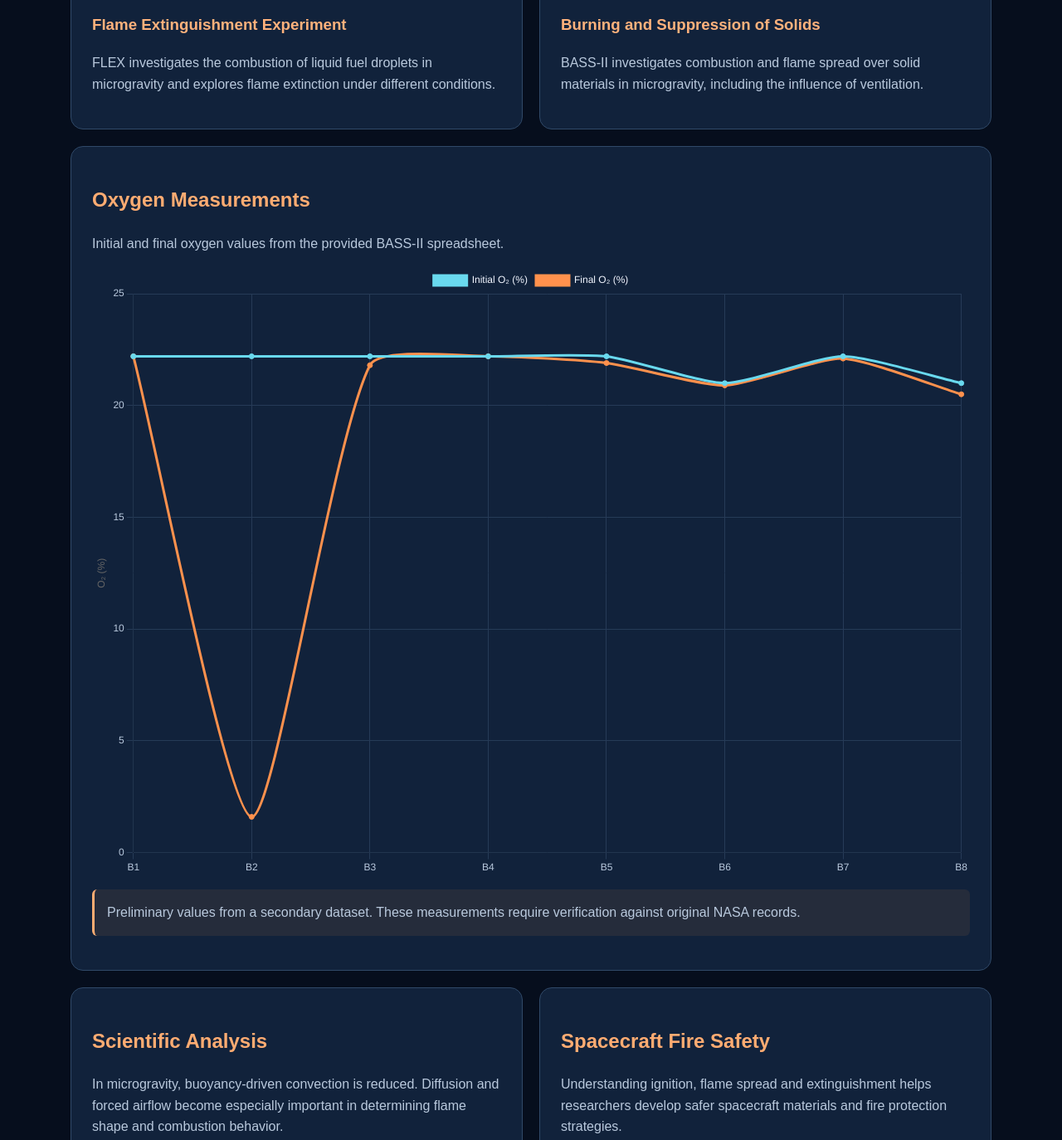
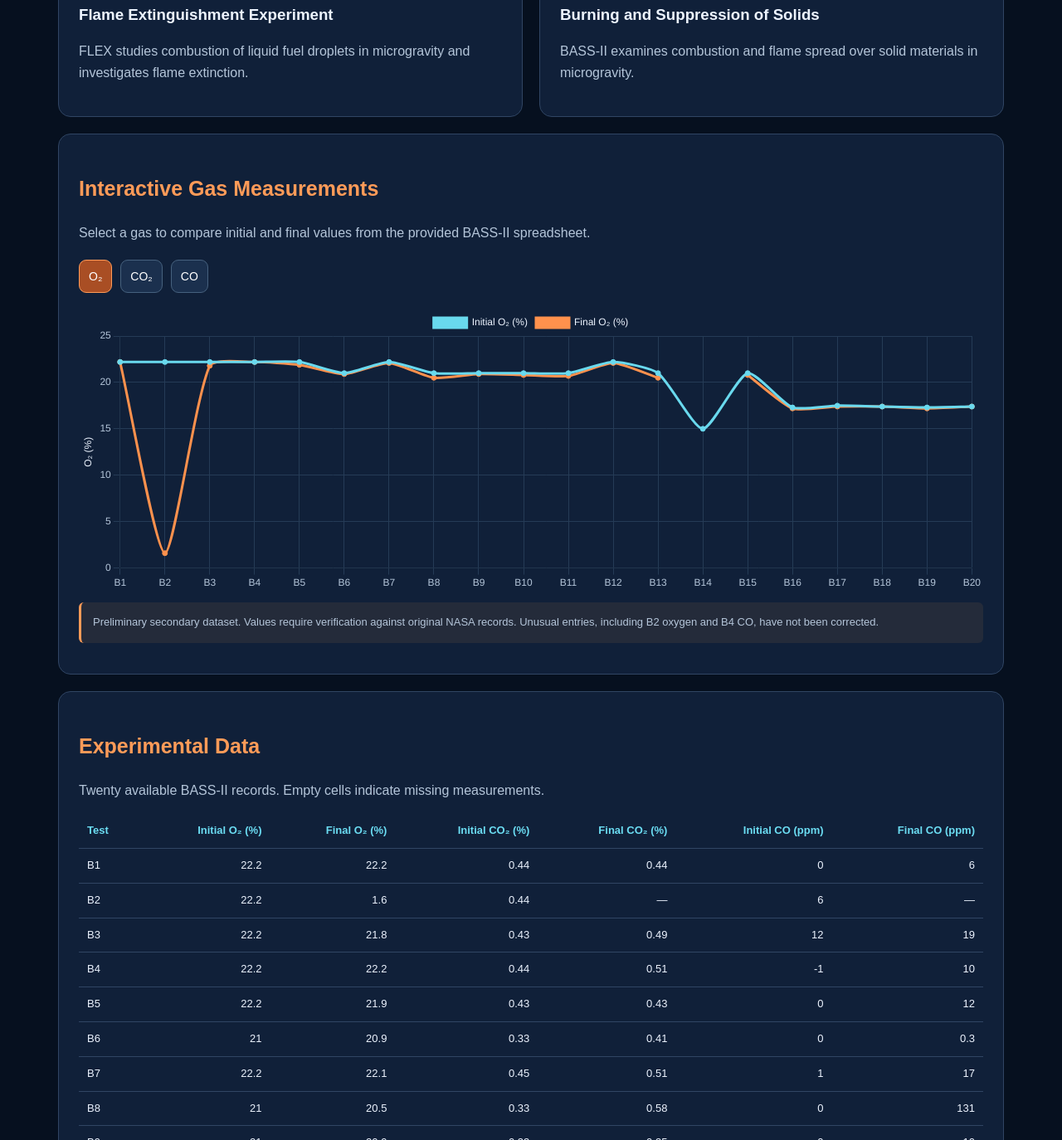
Before and after one commit to aleks1101/flameinfreefall, a plain HTML site: page data-analysis.html in a window 1280 px wide. Shown: the part 434-1808 px from the top of the page at 83% size. Drawn offline with nearby package versions, Linux system fonts and the light colour scheme; animation ran at ten frames a second.

Commit message:
Update data-analysis.html

```diff
--- a/data-analysis.html
+++ b/data-analysis.html
@@ -6,50 +6,66 @@
 <meta name="viewport" content="width=device-width, initial-scale=1">
 <title>NASA Data & Analysis | Flame in Freefall</title>
 <style>
+:root{
+ --bg:#06101f;--panel:#102039;--line:#304563;
+ --text:#edf4ff;--muted:#b4c5d9;
+ --orange:#ff9b58;--blue:#6bdcf2
+}
 *{box-sizing:border-box}
 body{
- margin:0;background:#060e1d;color:#f2f6ff;
- font:16px/1.6 Arial,sans-serif
+ margin:0;background:var(--bg);color:var(--text);
+ font-family:Arial,sans-serif;line-height:1.6
 }
 header{
- padding:20px 6%;background:#0c1b30;
+ padding:18px 6%;background:#0c1b30;
  display:flex;justify-content:space-between;
- align-items:center;gap:15px;flex-wrap:wrap
+ align-items:center;gap:16px;flex-wrap:wrap;
+ border-bottom:1px solid var(--line)
 }
-a{color:#79dcf4}
-.logo{color:#ff9b58;font-weight:bold}
-nav{display:flex;gap:15px;align-items:center;flex-wrap:wrap}
-select{
- background:#182d49;color:white;
- border:1px solid #46617e;
- padding:10px;border-radius:8px
+.logo{font-weight:bold;color:var(--orange);text-decoration:none}
+nav{display:flex;gap:16px;align-items:center;flex-wrap:wrap}
+a{color:var(--blue)}
+select,button{
+ background:#1b304e;color:white;border:1px solid #46617e;
+ border-radius:9px;padding:11px;font-size:14px;cursor:pointer
 }
-main{max-width:1150px;margin:auto;padding:50px 20px}
-h1{font-size:clamp(32px,5vw,55px);line-height:1.1}
-h2{color:#ffac72}
-p{color:#b9c9dd}
-.tag{color:#70d6ed;letter-spacing:2px}
+button.active{background:#a94e24;border-color:var(--orange)}
+main{max-width:1180px;margin:auto;padding:45px 20px}
+h1{font-size:clamp(34px,5vw,54px);line-height:1.1}
+h2{color:var(--orange);font-size:25px}
+h3{margin-bottom:8px}
+p{color:var(--muted)}
+.tag{color:var(--blue);letter-spacing:2px;font-size:12px}
 .grid{
- display:grid;grid-template-columns:repeat(2,1fr);
- gap:20px;margin:30px 0
+ display:grid;grid-template-columns:repeat(2,minmax(0,1fr));
+ gap:20px;margin-top:30px
 }
 .card{
- background:#11223b;border:1px solid #304968;
- padding:25px;border-radius:15px
+ background:var(--panel);border:1px solid var(--line);
+ border-radius:15px;padding:24px;min-width:0
 }
-.card h3{color:#ffb27c}
 .full{grid-column:1/-1}
-canvas{width:100%;height:320px}
+.controls{display:flex;gap:10px;flex-wrap:wrap;margin:20px 0}
+.chartbox{height:340px;position:relative}
+canvas{width:100%!important;height:100%!important}
 .note{
- background:#252c3b;border-left:3px solid #ffac72;
- padding:15px;border-radius:6px
+ background:#242b3a;border-left:3px solid var(--orange);
+ padding:14px;border-radius:6px;font-size:13px
 }
-.links a{display:block;margin:15px 0;overflow-wrap:anywhere}
+.tablewrap{overflow-x:auto}
+table{width:100%;border-collapse:collapse;min-width:650px}
+th,td{
+ padding:10px;border-bottom:1px solid #304563;
+ text-align:right;font-size:13px
+}
+th:first-child,td:first-child{text-align:left}
+th{color:var(--blue)}
+.sources a{display:block;margin:12px 0;overflow-wrap:anywhere}
 footer{
- padding:25px;text-align:center;
- border-top:1px solid #304968;color:#91a6c0
+ text-align:center;color:#91a5bf;padding:25px;
+ border-top:1px solid var(--line)
 }
-@media(max-width:700px){
+@media(max-width:750px){
  .grid{grid-template-columns:1fr}
  .full{grid-column:auto}
 }
@@ -73,8 +89,8 @@ footer{
  <div class="tag">NASA SPACE APPS CHALLENGE</div>
  <h1 id="title">NASA Data & Analysis</h1>
  <p id="intro">
-  Explore microgravity combustion research,
-  experimental observations and scientific sources.
+  Explore microgravity combustion experiments,
+  gas measurements and scientific research.
  </p>
 
  <div class="grid">
@@ -82,9 +98,8 @@ footer{
    <h2>FLEX</h2>
    <h3>Flame Extinguishment Experiment</h3>
    <p id="flex">
-    FLEX investigates the combustion of liquid
-    fuel droplets in microgravity and explores
-    flame extinction under different conditions.
+    FLEX studies combustion of liquid fuel droplets
+    in microgravity and investigates flame extinction.
    </p>
   </section>
 
@@ -92,208 +107,300 @@ footer{
    <h2>BASS-II</h2>
    <h3>Burning and Suppression of Solids</h3>
    <p id="bass">
-    BASS-II investigates combustion and flame
-    spread over solid materials in microgravity,
-    including the influence of ventilation.
+    BASS-II examines combustion and flame spread
+    over solid materials in microgravity.
    </p>
   </section>
 
   <section class="card full">
-   <h2 id="chartTitle">Oxygen Measurements</h2>
-   <p id="chartDesc">
-    Initial and final oxygen values from the
-    provided BASS-II spreadsheet.
+   <h2 id="chartTitle">Interactive Gas Measurements</h2>
+   <p id="chartIntro">
+    Select a gas to compare initial and final values
+    from the provided BASS-II spreadsheet.
    </p>
-   <canvas id="oxygenChart" height="320"></canvas>
+   <div class="controls">
+    <button class="active" data-gas="o2"
+      onclick="selectGas('o2')">O₂</button>
+    <button data-gas="co2"
+      onclick="selectGas('co2')">CO₂</button>
+    <button data-gas="co"
+      onclick="selectGas('co')">CO</button>
+   </div>
+   <div class="chartbox">
+    <canvas id="chart"></canvas>
+   </div>
    <p class="note" id="warning">
-    Preliminary values from a secondary dataset.
-    These measurements require verification
-    against original NASA records.
+    Preliminary secondary dataset. Values require
+    verification against original NASA records.
    </p>
   </section>
 
+  <section class="card full">
+   <h2 id="tableTitle">Experimental Data</h2>
+   <p id="tableIntro">
+    Twenty available BASS-II records. Empty cells
+    indicate missing measurements.
+   </p>
+   <div class="tablewrap">
+    <table id="dataTable"></table>
+   </div>
+  </section>
+
   <section class="card">
-   <h2 id="analysisTitle">Scientific Analysis</h2>
+   <h2 id="analysisTitle">Scientific Interpretation</h2>
    <p id="analysis">
-    In microgravity, buoyancy-driven convection
-    is reduced. Diffusion and forced airflow
-    become especially important in determining
-    flame shape and combustion behavior.
+    Microgravity reduces buoyancy-driven convection.
+    Diffusion and forced airflow therefore play
+    important roles in flame behavior.
+    Gas measurements can help investigate combustion,
+    but interpretation requires experiment-specific
+    conditions and verified records.
    </p>
   </section>
 
   <section class="card">
    <h2 id="safetyTitle">Spacecraft Fire Safety</h2>
    <p id="safety">
-    Understanding ignition, flame spread and
-    extinguishment helps researchers develop
-    safer spacecraft materials and fire
-    protection strategies.
+    Research into ignition, flame spread and
+    extinguishment helps scientists improve
+    spacecraft fire protection.
    </p>
   </section>
 
-  <section class="card full links">
+  <section class="card full sources">
    <h2 id="sourcesTitle">Scientific Sources</h2>
 
-   <a href="https://www.sciencedirect.com/science/article/abs/pii/S0010218017300846" target="_blank" rel="noopener">
-    Combustion and Flame — Research Article
-   </a>
+   <a target="_blank" rel="noopener"
+   href="https://www.sciencedirect.com/science/article/abs/pii/S0010218017300846">
+   Combustion and Flame — Research Article</a>
 
-   <a href="https://www.americanscientist.org/article/fire-in-microgravity" target="_blank" rel="noopener">
-    American Scientist — Fire in Microgravity
-   </a>
+   <a target="_blank" rel="noopener"
+   href="https://www.americanscientist.org/article/fire-in-microgravity">
+   American Scientist — Fire in Microgravity</a>
 
-   <a href="https://www.nasa.gov/wp-content/uploads/2025/07/flame-extinguishment-experiment-flex.pdf?emrc=f75994" target="_blank" rel="noopener">
-    NASA — Flame Extinguishment Experiment (FLEX)
-   </a>
+   <a target="_blank" rel="noopener"
+   href="https://www.nasa.gov/wp-content/uploads/2025/07/flame-extinguishment-experiment-flex.pdf?emrc=f75994">
+   NASA — Flame Extinguishment Experiment (FLEX)</a>
 
-   <a href="https://www.nasa.gov/wp-content/uploads/2025/07/burning-and-suppression-of-solids-bass.pdf?emrc=3a5c2c" target="_blank" rel="noopener">
-    NASA — Burning and Suppression of Solids (BASS)
-   </a>
+   <a target="_blank" rel="noopener"
+   href="https://www.nasa.gov/wp-content/uploads/2025/07/burning-and-suppression-of-solids-bass.pdf?emrc=3a5c2c">
+   NASA — Burning and Suppression of Solids (BASS)</a>
 
-   <a href="https://hightech.fm/2023/09/29/tiangong-fire-microgravity" target="_blank" rel="noopener">
-    Hightech — Fire Research in Microgravity
-   </a>
+   <a target="_blank" rel="noopener"
+   href="https://hightech.fm/2023/09/29/tiangong-fire-microgravity">
+   Hightech — Fire Research in Microgravity</a>
   </section>
  </div>
 </main>
 
-<footer>
- FLAME IN FREEFALL · NASA SPACE APPS CHALLENGE
-</footer>
+<footer>FLAME IN FREEFALL · NASA SPACE APPS CHALLENGE</footer>
 
 <script src="https://cdn.jsdelivr.net/npm/chart.js@4.4.8/dist/chart.umd.min.js"></script>
 <script>
-const translations = {
+// Preliminary data transcribed from the supplied BASS-II table.
+// Columns: Test, O2 initial/final, CO2 initial/final,
+// CO initial/final. Null means missing.
+const records=[
+ ["B1",22.2,22.2,.44,.44,0,6],
+ ["B2",22.2,1.6,.44,null,6,null],
+ ["B3",22.2,21.8,.43,.49,12,19],
+ ["B4",22.2,22.2,.44,.51,-1,10],
+ ["B5",22.2,21.9,.43,.43,0,12],
+ ["B6",21,20.9,.33,.41,0,.3],
+ ["B7",22.2,22.1,.45,.51,1,17],
+ ["B8",21,20.5,.33,.58,0,131],
+ ["B9",21,20.9,.33,.35,0,10],
+ ["B10",21,20.8,.33,.44,0,23],
+ ["B11",21,20.7,.33,.47,0,46],
+ ["B12",22.2,22.1,.51,.56,17,33],
+ ["B13",21,20.5,.33,.65,0,61],
+ ["B14",15,null,0,null,.2,null],
+ ["B15",21,20.8,.33,.43,0,22],
+ ["B16",17.3,17.2,.47,.51,103,119],
+ ["B17",17.5,17.4,.2,.34,0,47],
+ ["B18",17.4,17.4,.34,.42,47,78],
+ ["B19",17.3,17.2,.51,.57,119,131],
+ ["B20",17.4,17.4,.42,.47,78,103]
+];
+
+const translations={
  en:{
-  home:"Home",
-  title:"NASA Data & Analysis",
-  intro:"Explore microgravity combustion research, experimental observations and scientific sources.",
-  flex:"FLEX investigates the combustion of liquid fuel droplets in microgravity and explores flame extinction under different conditions.",
-  bass:"BASS-II investigates combustion and flame spread over solid materials in microgravity, including the influence of ventilation.",
-  chartTitle:"Oxygen Measurements",
-  chartDesc:"Initial and final oxygen values from the provided BASS-II spreadsheet.",
-  warning:"Preliminary values from a secondary dataset. These measurements require verification against original NASA records.",
-  analysisTitle:"Scientific Analysis",
-  analysis:"In microgravity, buoyancy-driven convection is reduced. Diffusion and forced airflow become especially important in determining flame shape and combustion behavior.",
+  home:"Home",title:"NASA Data & Analysis",
+  intro:"Explore microgravity combustion experiments, gas measurements and scientific research.",
+  flex:"FLEX studies combustion of liquid fuel droplets in microgravity and investigates flame extinction.",
+  bass:"BASS-II examines combustion and flame spread over solid materials in microgravity.",
+  chartTitle:"Interactive Gas Measurements",
+  chartIntro:"Select a gas to compare initial and final values from the provided BASS-II spreadsheet.",
+  warning:"Preliminary secondary dataset. Values require verification against original NASA records. Unusual entries, including B2 oxygen and B4 CO, have not been corrected.",
+  tableTitle:"Experimental Data",
+  tableIntro:"Twenty available BASS-II records. Empty cells indicate missing measurements.",
+  analysisTitle:"Scientific Interpretation",
+  analysis:"Microgravity reduces buoyancy-driven convection. Diffusion and forced airflow therefore play important roles in flame behavior. Gas measurements can help investigate combustion, but interpretation requires experiment-specific conditions and verified records.",
   safetyTitle:"Spacecraft Fire Safety",
-  safety:"Understanding ignition, flame spread and extinguishment helps researchers develop safer spacecraft materials and fire protection strategies.",
+  safety:"Research into ignition, flame spread and extinguishment helps scientists improve spacecraft fire protection.",
   sourcesTitle:"Scientific Sources",
-  initial:"Initial O₂ (%)",
-  final:"Final O₂ (%)"
+  initial:"Initial",final:"Final",test:"Test"
  },
  ru:{
-  home:"Главная",
-  title:"Данные и анализ NASA",
-  intro:"Исследуйте горение в микрогравитации, экспериментальные наблюдения и научные источники.",
-  flex:"FLEX исследует горение капель жидкого топлива в микрогравитации и условия затухания пламени.",
-  bass:"BASS-II изучает горение и распространение пламени по твёрдым материалам в микрогравитации, включая влияние вентиляции.",
-  chartTitle:"Измерения кислорода",
-  chartDesc:"Начальные и конечные значения кислорода из предоставленной таблицы BASS-II.",
-  warning:"Предварительные значения из вторичного набора данных. Необходима сверка с оригинальными записями NASA.",
-  analysisTitle:"Научный анализ",
-  analysis:"В микрогравитации ослаблена конвекция, вызванная плавучестью. Диффузия и принудительный воздушный поток приобретают особое значение для формы пламени и процесса горения.",
+  home:"Главная",title:"Данные и анализ NASA",
+  intro:"Исследуйте эксперименты по горению в микрогравитации, измерения газов и научные материалы.",
+  flex:"FLEX изучает горение капель жидкого топлива в микрогравитации и условия затухания пламени.",
+  bass:"BASS-II исследует горение и распространение пламени по твёрдым материалам в микрогравитации.",
+  chartTitle:"Интерактивные графики газов",
+  chartIntro:"Выберите газ, чтобы сравнить начальные и конечные значения из предоставленной таблицы BASS-II.",
+  warning:"Предварительная вторичная выборка. Необходима сверка с оригинальными записями NASA. Необычные значения, включая кислород B2 и CO B4, не исправлялись.",
+  tableTitle:"Экспериментальные данные",
+  tableIntro:"20 доступных записей BASS-II. Пустые ячейки означают отсутствие измерений.",
+  analysisTitle:"Научная интерпретация",
+  analysis:"В микрогравитации ослаблена конвекция, вызванная плавучестью. Поэтому диффузия и принудительный воздушный поток особенно важны для поведения пламени. Для интерпретации измерений необходимы условия каждого эксперимента и проверенные исходные записи.",
   safetyTitle:"Пожарная безопасность космических аппаратов",
-  safety:"Изучение воспламенения, распространения и тушения пламени помогает разрабатывать более безопасные материалы и системы защиты космических аппаратов.",
+  safety:"Исследования воспламенения, распространения и тушения пламени помогают совершенствовать противопожарную защиту космических аппаратов.",
   sourcesTitle:"Научные источники",
-  initial:"Начальный O₂ (%)",
-  final:"Конечный O₂ (%)"
+  initial:"Начальный",final:"Конечный",test:"Опыт"
  },
  kk:{
-  home:"Басты бет",
-  title:"NASA деректері және талдау",
-  intro:"Микрогравитация жағдайындағы жануды, тәжірибелік бақылауларды және ғылыми дереккөздерді зерттеңіз.",
-  flex:"FLEX микрогравитациядағы сұйық отын тамшыларының жануын және жалынның сөну жағдайларын зерттейді.",
-  bass:"BASS-II микрогравитацияда қатты материалдардың жануын, жалынның таралуын және желдетудің әсерін зерттейді.",
-  chartTitle:"Оттегі өлшемдері",
-  chartDesc:"Ұсынылған BASS-II кестесіндегі оттегінің бастапқы және соңғы мәндері.",
-  warning:"Бұл екінші реттік деректер жиынтығынан алынған алдын ала мәндер. NASA-ның түпнұсқа жазбаларымен салыстыру қажет.",
-  analysisTitle:"Ғылыми талдау",
-  analysis:"Микрогравитацияда қалқымалылық әсерінен туындайтын конвекция әлсірейді. Диффузия мен мәжбүрлі ауа ағыны жалынның пішініне және жану процесіне маңызды әсер етеді.",
+  home:"Басты бет",title:"NASA деректері және талдау",
+  intro:"Микрогравитациядағы жану тәжірибелерін, газ өлшемдерін және ғылыми материалдарды зерттеңіз.",
+  flex:"FLEX микрогравитацияда сұйық отын тамшыларының жануын және жалынның сөнуін зерттейді.",
+  bass:"BASS-II микрогравитацияда қатты материалдардың жануын және жалынның таралуын зерттейді.",
+  chartTitle:"Газ өлшемдерінің интерактивті графиктері",
+  chartIntro:"BASS-II кестесіндегі бастапқы және соңғы мәндерді салыстыру үшін газды таңдаңыз.",
+  warning:"Бұл алдын ала алынған екінші реттік деректер. NASA түпнұсқаларымен тексеру қажет. B2 оттегі және B4 CO сияқты ерекше мәндер өзгертілмеген.",
+  tableTitle:"Тәжірибелік деректер",
+  tableIntro:"BASS-II бойынша қолжетімді 20 жазба. Бос ұяшықтар өлшемнің жоқ екенін білдіреді.",
+  analysisTitle:"Ғылыми түсіндіру",
+  analysis:"Микрогравитацияда қалқымалылықтан туындайтын конвекция әлсірейді. Сондықтан диффузия мен мәжбүрлі ауа ағыны жалынның әрекетіне маңызды әсер етеді. Өлшемдерді түсіндіру үшін әр тәжірибенің шарттары мен тексерілген бастапқы деректер қажет.",
   safetyTitle:"Ғарыш аппараттарының өрт қауіпсіздігі",
-  safety:"Тұтануды, жалынның таралуын және сөнуін зерттеу қауіпсіз материалдар мен қорғаныс жүйелерін әзірлеуге көмектеседі.",
+  safety:"Тұтануды, жалынның таралуын және сөнуін зерттеу ғарыш аппараттарының өрттен қорғанысын жетілдіруге көмектеседі.",
   sourcesTitle:"Ғылыми дереккөздер",
-  initial:"Бастапқы O₂ (%)",
-  final:"Соңғы O₂ (%)"
+  initial:"Бастапқы",final:"Соңғы",test:"Тәжірибе"
  }
 };
 
-const chartData = {
- labels:["B1","B2","B3","B4","B5","B6","B7","B8"],
- initial:[22.2,22.2,22.2,22.2,22.2,21,22.2,21],
- final:[22.2,1.6,21.8,22.2,21.9,20.9,22.1,20.5]
+let selectedGas="o2";
+let chart=null;
+let currentLang="en";
+const gasColumns={
+ o2:[1,2,"O₂ (%)"],
+ co2:[3,4,"CO₂ (%)"],
+ co:[5,6,"CO (ppm)"]
 };
 
-let oxygenChart;
+function formatValue(value){
+ return value===null?"—":String(value);
+}
 
-if(typeof Chart !== "undefined"){
- oxygenChart = new Chart(
-  document.getElementById("oxygenChart"),
-  {
+function drawTable(){
+ const t=translations[currentLang];
+ const table=document.getElementById("dataTable");
+ const names=[
+  t.test,
+  t.initial+" O₂ (%)",t.final+" O₂ (%)",
+  t.initial+" CO₂ (%)",t.final+" CO₂ (%)",
+  t.initial+" CO (ppm)",t.final+" CO (ppm)"
+ ];
+ table.replaceChildren();
+ const head=document.createElement("thead");
+ const hr=document.createElement("tr");
+ names.forEach(name=>{
+  const th=document.createElement("th");
+  th.textContent=name;
+  hr.appendChild(th);
+ });
+ head.appendChild(hr);
+ table.appendChild(head);
+
+ const body=document.createElement("tbody");
+ records.forEach(row=>{
+  const tr=document.createElement("tr");
+  row.forEach(value=>{
+   const td=document.createElement("td");
+   td.textContent=formatValue(value);
+   tr.appendChild(td);
+  });
+  body.appendChild(tr);
+ });
+ table.appendChild(body);
+}
+
+function drawChart(){
+ const t=translations[currentLang];
+ const [a,b,unit]=gasColumns[selectedGas];
+ const ctx=document.getElementById("chart");
+ if(chart)chart.destroy();
+
+ if(typeof Chart==="undefined"){
+  ctx.style.display="none";
+  return;
+ }
+
+ chart=new Chart(ctx,{
   type:"line",
   data:{
-    labels:chartData.labels,
+   labels:records.map(r=>r[0]),
    datasets:[
     {
-      label:"Initial O₂ (%)",
-      data:chartData.initial,
+     label:t.initial+" "+unit,
+     data:records.map(r=>r[a]),
      borderColor:"#69d9ee",
      backgroundColor:"#69d9ee",
-      tension:0.2
+     tension:.2,spanGaps:false
     },
     {
-      label:"Final O₂ (%)",
-      data:chartData.final,
+     label:t.final+" "+unit,
+     data:records.map(r=>r[b]),
      borderColor:"#ff914d",
      backgroundColor:"#ff914d",
-      tension:0.2
+     tension:.2,spanGaps:false
     }
    ]
   },
   options:{
    responsive:true,
    maintainAspectRatio:false,
+   interaction:{mode:"index",intersect:false},
+   plugins:{
+    legend:{labels:{color:"#edf4ff"}}
+   },
    scales:{
+    x:{
+     ticks:{color:"#b4c5d9",maxRotation:65},
+     grid:{color:"#253b56"}
+    },
     y:{
-      title:{display:true,text:"O₂ (%)"},
-      ticks:{color:"#b9c9dd"},
-      grid:{color:"#263b57"}
-     },
-     x:{
-      ticks:{color:"#b9c9dd"},
-      grid:{color:"#263b57"}
-     }
-    },
-    plugins:{
-     legend:{labels:{color:"#f2f6ff"}}
+     title:{display:true,text:unit,color:"#edf4ff"},
+     ticks:{color:"#b4c5d9"},
+     grid:{color:"#253b56"}
     }
    }
   }
- );
+ });
+}
+
+function selectGas(gas){
+ selectedGas=gas;
+ document.querySelectorAll("[data-gas]").forEach(b=>{
+  b.classList.toggle("active",b.dataset.gas===gas);
+ });
+ drawChart();
 }
 
 function changeLanguage(lang){
  if(!translations[lang])lang="en";
+ currentLang=lang;
  const t=translations[lang];
-
  Object.keys(t).forEach(key=>{
-  const element=document.getElementById(key);
-  if(element)element.textContent=t[key];
+  const el=document.getElementById(key);
+  if(el)el.textContent=t[key];
  });
-
- if(oxygenChart){
-  oxygenChart.data.datasets[0].label=t.initial;
-  oxygenChart.data.datasets[1].label=t.final;
-  oxygenChart.update();
- }
-
  document.documentElement.lang=lang;
  document.getElementById("language").value=lang;
  localStorage.setItem("siteLanguage",lang);
+ drawTable();
+ drawChart();
 }
 
 changeLanguage(localStorage.getItem("siteLanguage")||"en");
 </script>
-
 </body>
 </html>
```
Lines whose indentation alone changed are shown as unchanged.
